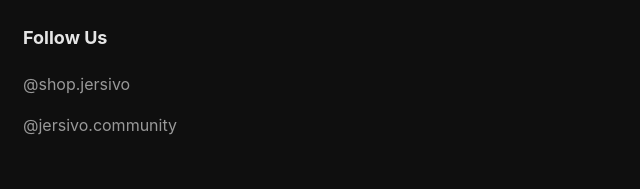
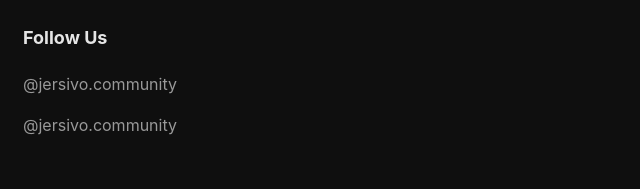
Before and after one commit to samthegamer-007/Jersivo-web, a website: page public/return-policy.html in a window 1280 px wide. Shown: the part 1169-1358 px from the top of the page, 637-1277 px from the left. Drawn offline with Linux system fonts and the light colour scheme.

Commit message:
Update return-policy.html

```diff
--- a/public/return-policy.html
+++ b/public/return-policy.html
@@ -14,7 +14,7 @@
 <div class="policy-item"><span class="policy-number">3</span><p class="policy-text"><span class="highlight">Eligible Cases for Return/Refund/Exchange:</span> Jersivo will only consider return, refund, or exchange requests in the following situations: Wrong product delivered (item does not match the order), incorrect size sent (size different from what was ordered), or product arrived damaged, dirty, or defective.</p></div>
 <div class="policy-item"><span class="policy-number">4</span><p class="policy-text"><span class="important">Time Limit for Claims:</span> All return, refund, or exchange requests must be submitted within <span class="important">48 hours</span> from the time of delivery as confirmed by the delivery partner's tracking system. <span class="important">No requests will be considered after this 48-hour window under any circumstances.</span></p></div>
 <p class="policy-text" style="margin-top:40px;padding-top:24px;border-top:1px solid #2a2a2a;color:#999;font-size:14px">For any questions regarding this policy, please contact us via Instagram <a href="https://instagram.com/shop.jersivo" style="color:#667eea;text-decoration:none">@shop.jersivo</a></p></div></div>
-<footer class="footer"><div class="footer-container"><div class="footer-grid"><div class="footer-column"><h3>Customer Service</h3><a href="/return-policy" class="footer-link">Return Policy</a><a href="/faqs" class="footer-link">FAQs</a></div><div class="footer-column"><h3>Follow Us</h3><a href="https://instagram.com/shop.jersivo" target="_blank" class="footer-link">@shop.jersivo</a><a href="https://instagram.com/jersivo.community" target="_blank" class="footer-link">@jersivo.community</a></div></div><div class="footer-bottom">© 2026 Jersivo. Do not replicate.</div></div></footer>
+<footer class="footer"><div class="footer-container"><div class="footer-grid"><div class="footer-column"><h3>Customer Service</h3><a href="/return-policy" class="footer-link">Return Policy</a><a href="/faqs" class="footer-link">FAQs</a></div><div class="footer-column"><h3>Follow Us</h3><a href="https://instagram.com/jersivo.community" target="_blank" class="footer-link">@jersivo.community</a><a href="https://instagram.com/jersivo.community" target="_blank" class="footer-link">@jersivo.community</a></div></div><div class="footer-bottom">© 2026 Jersivo. Do not replicate.</div></div></footer>
 <script>function toggleSidebar(){document.getElementById('sidebar').classList.toggle('active');document.getElementById('overlay').classList.toggle('active')}function navigate(path){window.location.href=path}function loadCartCount(){const cart=JSON.parse(localStorage.getItem('jersivoCart')||'[]');document.getElementById('cartCount').textContent=cart.length}document.addEventListener('DOMContentLoaded',loadCartCount);</script>
 </body>
 </html>
```
